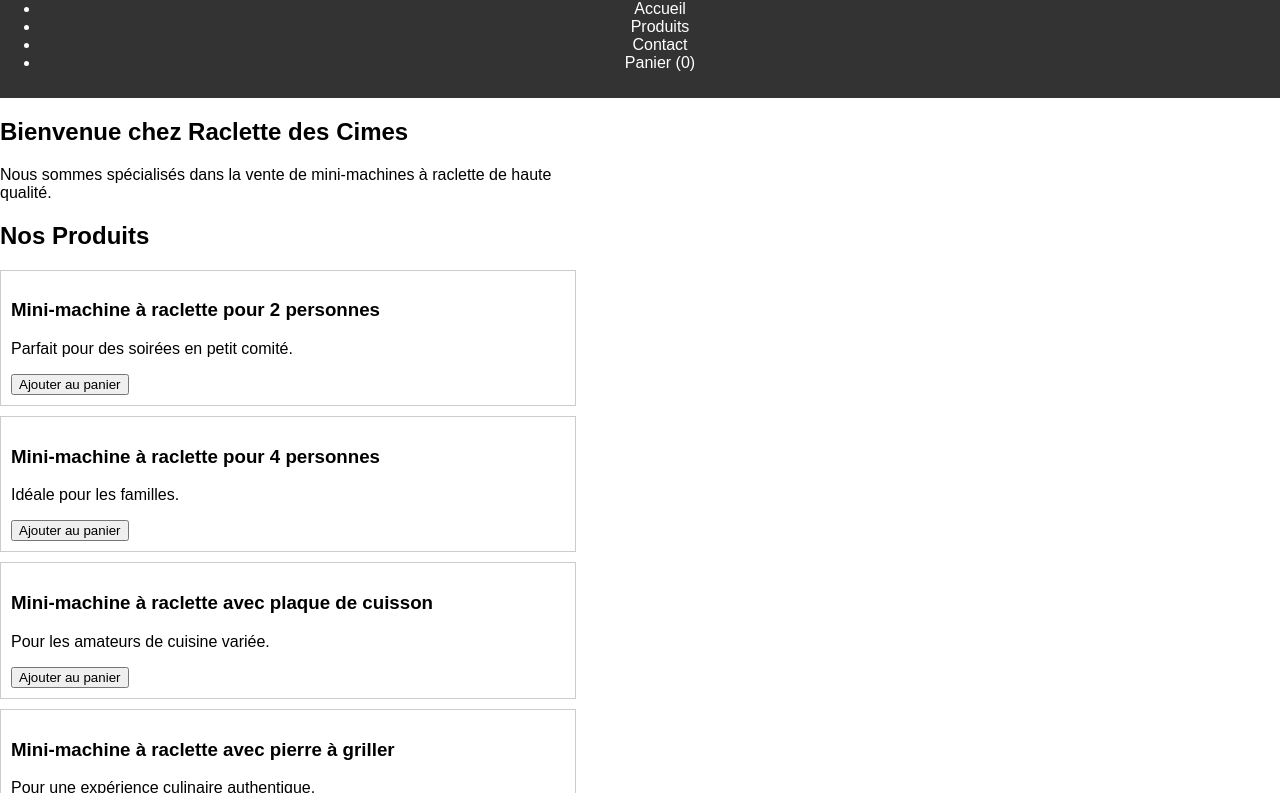
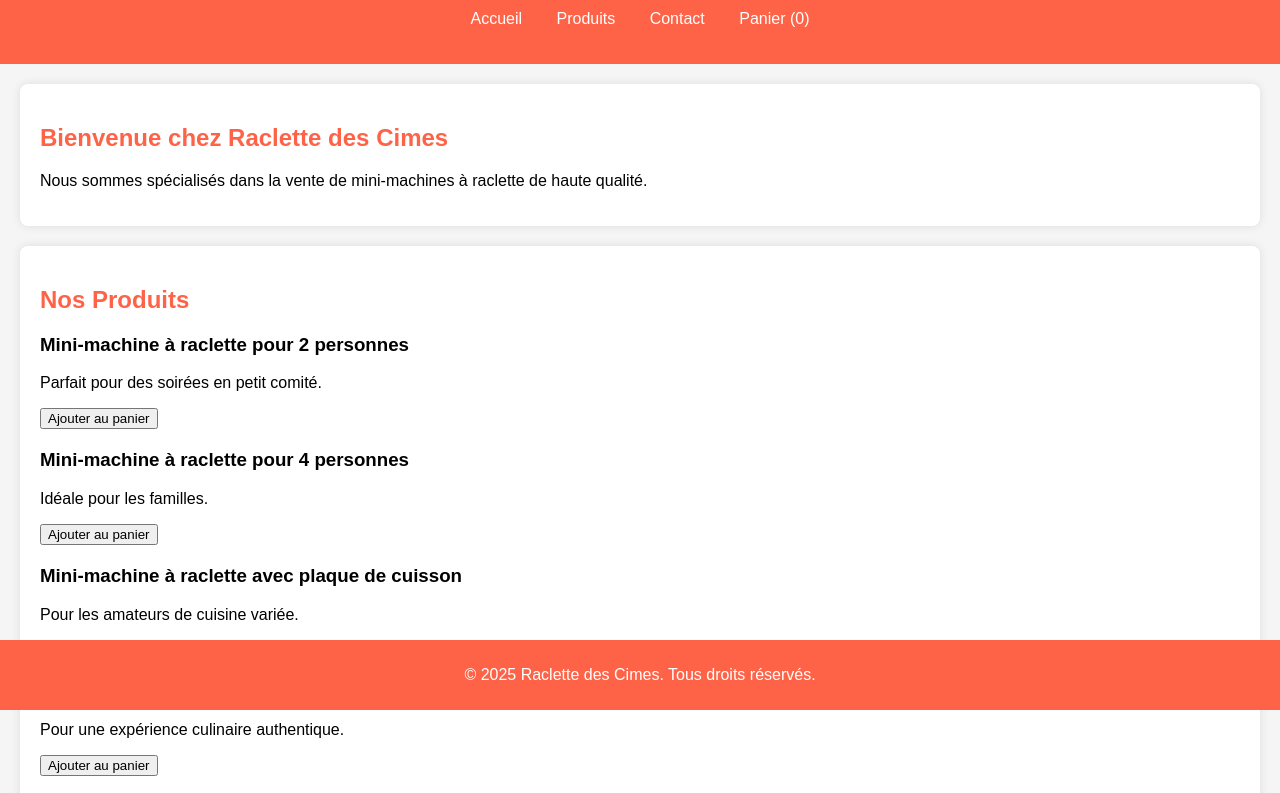
Before and after one commit to 13072011/mini-raclette, a plain HTML site: page index.html in a window 1280 px wide. Shown: the part 90-883 px from the top of the page. Drawn offline with Linux system fonts and the light colour scheme; a script that the page names is missing.

Commit message:
Update styles.css

```diff
--- a/styles.css
+++ b/styles.css
@@ -2,46 +2,53 @@ body {
     font-family: Arial, sans-serif;
     margin: 0;
     padding: 0;
-    box-sizing: border-box;
+    background-color: #f5f5f5;
 }
 
 header {
-    background-color: #333;
+    background-color: #ff6347;
     color: white;
-    padding: 10px 0;
+    padding: 20px 0;
     text-align: center;
 }
 
-header nav a {
+nav ul {
+    list-style-type: none;
+    padding: 0;
+}
+
+nav ul li {
+    display: inline;
+    margin: 0 15px;
+}
+
+nav ul li a {
     color: white;
-    margin: 0 10px;
     text-decoration: none;
 }
 
-main {
-    display: flex;
-    justify-content: space-between;
+section {
     padding: 20px;
+    margin: 20px;
+    background-color: white;
+    border-radius: 8px;
+    box-shadow: 0 0 10px rgba(0, 0, 0, 0.1);
 }
 
-section {
-    width: 45%;
+h2 {
+    color: #ff6347;
 }
 
-.product, #cart {
-    border: 1px solid #ccc;
-    padding: 10px;
-    margin-bottom: 10px;
+.product {
+    margin-bottom: 20px;
 }
 
-.add-to-cart {
-    background-color: #28a745;
+footer {
+    text-align: center;
+    padding: 10px 0;
+    background-color: #ff6347;
     color: white;
-    border: none;
-    padding: 5px 10px;
-    cursor: pointer;
+    position: fixed;
+    width: 100%;
+    bottom: 0;
 }
-
-.add-to-cart:hover {
-    background-color: #218838;
-}
```
